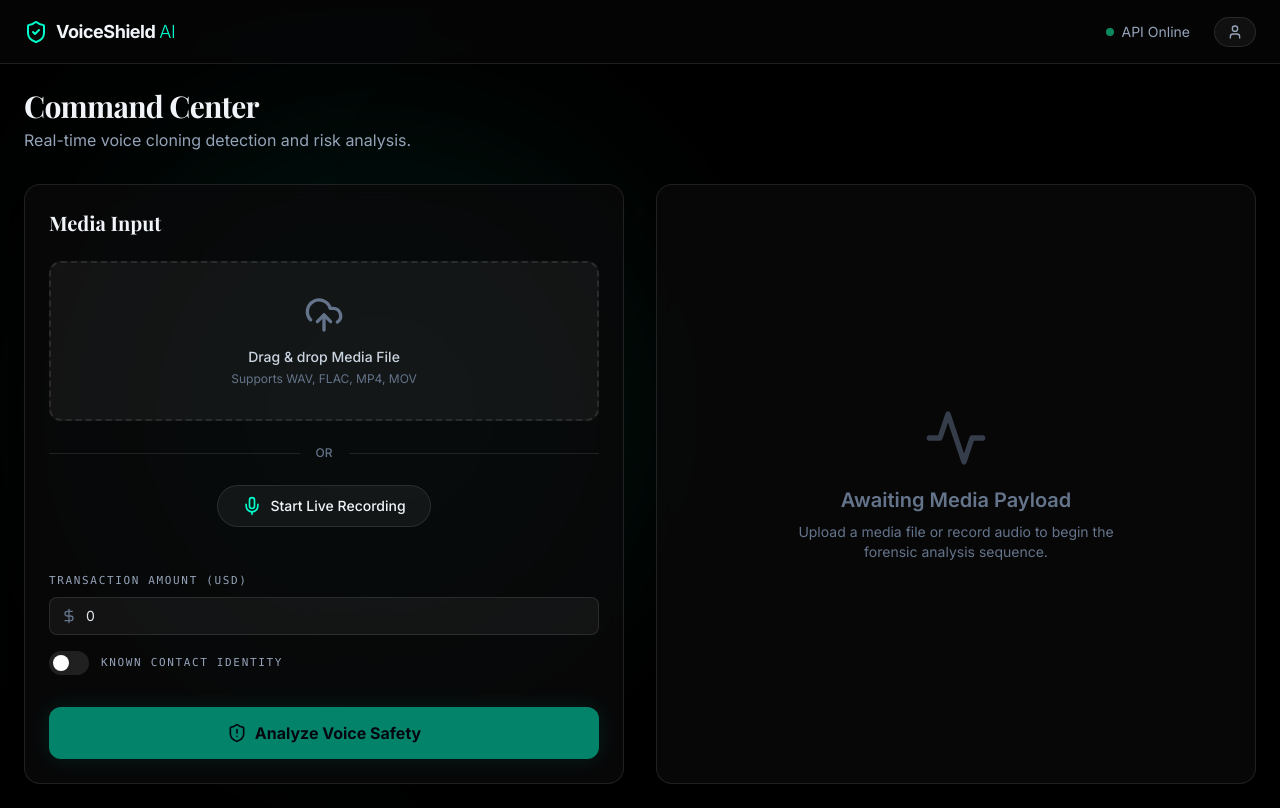
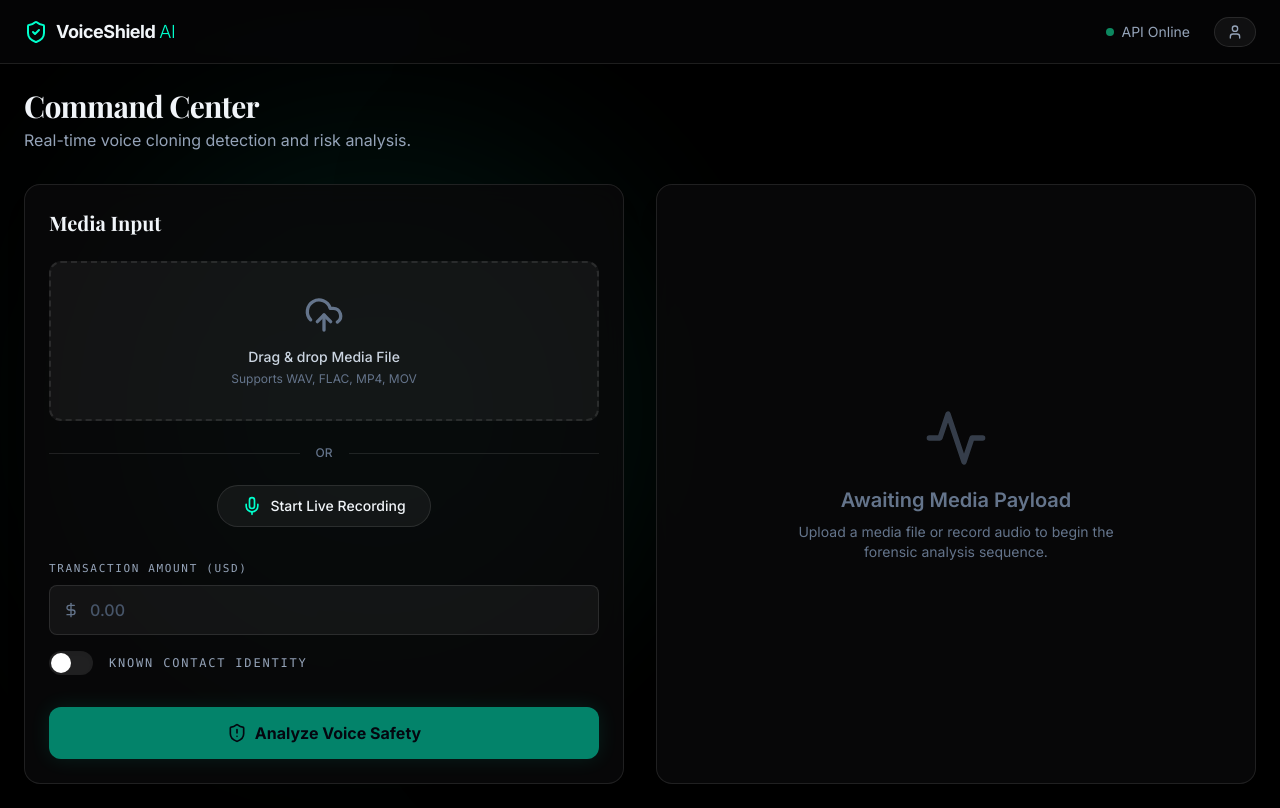
Before and after one commit to AnishCoder2006/SIH26104-AI-Clone-Detector, a Next.js app in the folder frontend/: page /dashboard in a window 1280 px wide. Built offline with nearby package versions, Linux system fonts and the light colour scheme; sample sign-in values are in the browser's storage; a web font is replaced by a local one.

Commit message:
fix(ui): improve transaction input and toggle switch functionality

```diff
--- a/frontend/src/components/MediaInput.tsx
+++ b/frontend/src/components/MediaInput.tsx
@@ -15,7 +15,7 @@ export function MediaInput({ onAnalyze, isAnalyzing }: MediaInputProps) {
   const [recordingBlob, setRecordingBlob] = useState<Blob | null>(null);
   const [mediaUrl, setMediaUrl] = useState<string | null>(null);
 
-  const [transactionValue, setTransactionValue] = useState<number>(0);
+  const [transactionValue, setTransactionValue] = useState<string>('');
   const [knownContact, setKnownContact] = useState<boolean>(false);
   const [error, setError] = useState<string>('');
 
@@ -135,7 +135,7 @@ export function MediaInput({ onAnalyze, isAnalyzing }: MediaInputProps) {
 
       await onAnalyze({
         file: finalWavBlob,
-        transaction_value: transactionValue,
+        transaction_value: parseFloat(transactionValue) || 0,
         known_contact: knownContact
       });
 
@@ -219,13 +219,13 @@ export function MediaInput({ onAnalyze, isAnalyzing }: MediaInputProps) {
       <div className="space-y-4 mb-8 mt-auto">
         <div>
           <label className="block font-mono text-[11px] tracking-[0.15em] text-slate-400 uppercase mb-2">Transaction Amount (USD)</label>
-          <div className="relative">
-            <DollarSign className="absolute left-3 top-1/2 -translate-y-1/2 w-4 h-4 text-slate-500" />
+          <div className="relative group">
+            <DollarSign className="absolute left-3.5 top-1/2 -translate-y-1/2 w-4 h-4 text-slate-500 group-focus-within:text-primary transition-colors" />
             <input
               type="number"
               value={transactionValue}
-              onChange={(e) => setTransactionValue(Number(e.target.value))}
-              className="w-full bg-white/5 border border-white/10 rounded-lg py-2 pl-9 pr-3 text-sm focus:outline-none focus:border-primary text-slate-200"
+              onChange={(e) => setTransactionValue(e.target.value)}
+              className="w-full bg-white/5 border border-white/10 rounded-lg py-3 pl-10 pr-4 text-base font-medium focus:outline-none focus:border-primary focus:ring-1 focus:ring-primary text-slate-100 transition-all placeholder:text-slate-600"
               placeholder="0.00"
               min="0"
               step="0.01"
@@ -233,18 +233,17 @@ export function MediaInput({ onAnalyze, isAnalyzing }: MediaInputProps) {
           </div>
         </div>
 
-        <label className="flex items-center gap-3 cursor-pointer">
-          <div className="relative">
+        <label className="flex items-center gap-4 cursor-pointer group w-fit mt-6">
+          <div className="relative inline-flex items-center">
             <input
               type="checkbox"
-              className="sr-only"
+              className="sr-only peer"
               checked={knownContact}
               onChange={(e) => setKnownContact(e.target.checked)}
             />
-            <div className={`block w-10 h-6 rounded-full transition-colors ${knownContact ? 'bg-primary' : 'bg-white/10'}`}></div>
-            <div className={`dot absolute left-1 top-1 bg-white w-4 h-4 rounded-full transition-transform ${knownContact ? 'transform translate-x-4' : ''}`}></div>
+            <div className="w-11 h-6 bg-white/10 rounded-full peer peer-focus:ring-2 peer-focus:ring-primary/50 peer-checked:bg-primary transition-colors duration-300 after:content-[''] after:absolute after:top-0.5 after:left-[2px] after:bg-white after:rounded-full after:h-5 after:w-5 after:transition-transform peer-checked:after:translate-x-full shadow-inner"></div>
           </div>
-          <span className="font-mono text-[11px] tracking-[0.15em] text-slate-400 uppercase">Known Contact Identity</span>
+          <span className="font-mono text-xs tracking-[0.15em] text-slate-400 uppercase group-hover:text-slate-300 transition-colors">Known Contact Identity</span>
         </label>
       </div>
 
```
